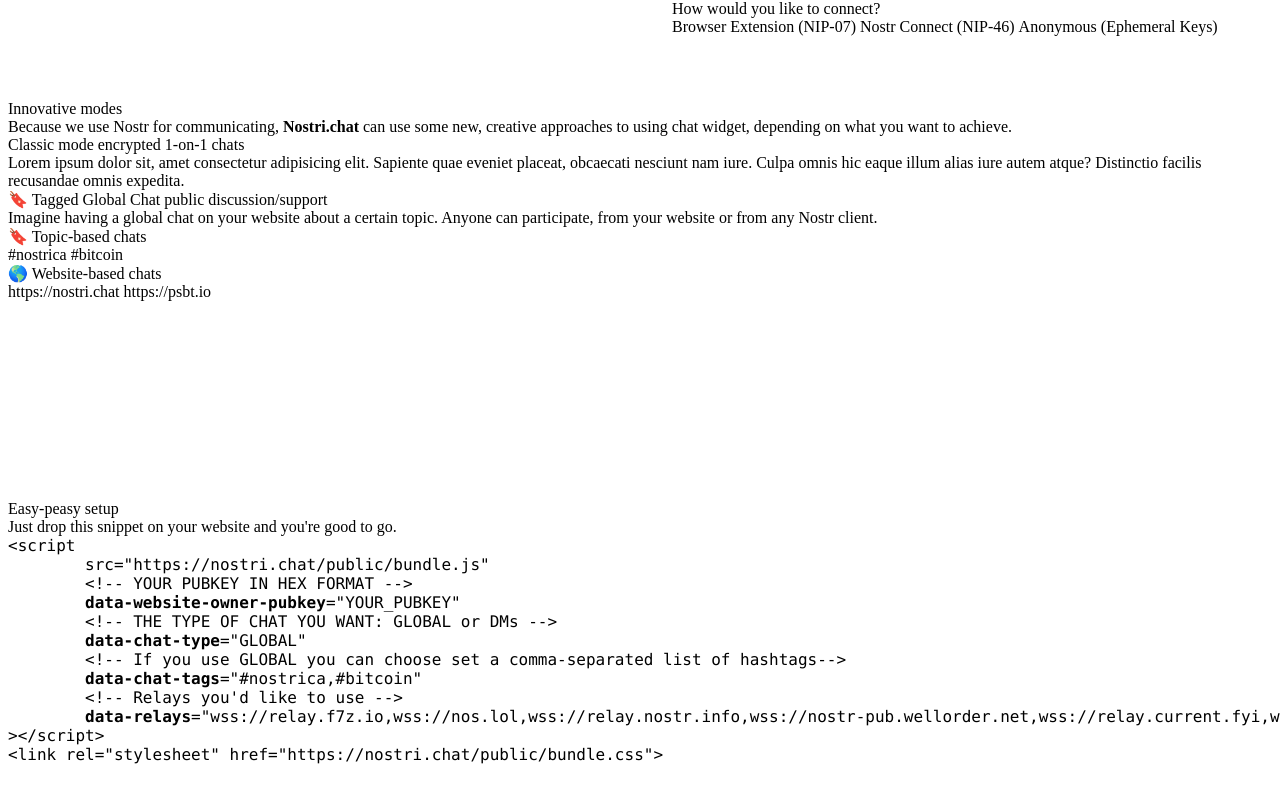
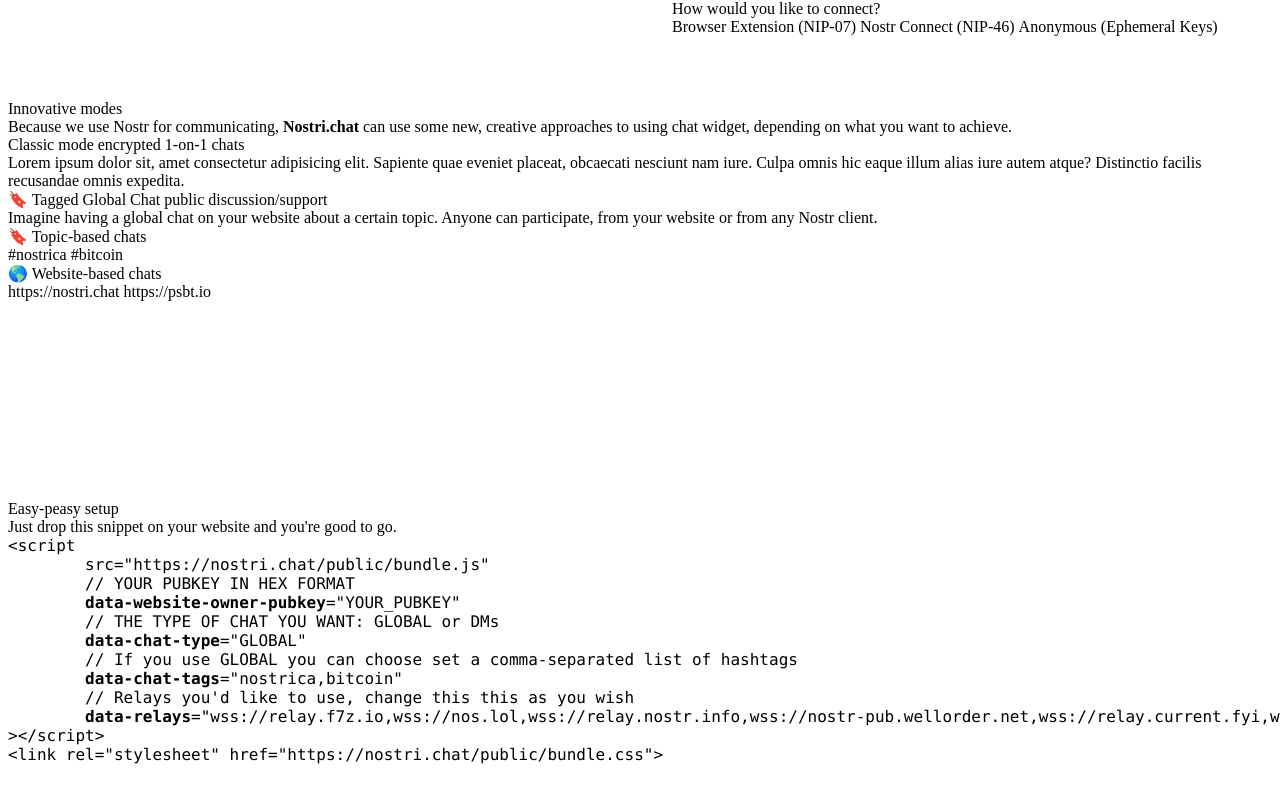
Before and after one commit to pablof7z/nostr-chat-widget, a SvelteKit app: page / in a window 1280 px wide. Shown: the part 472-1274 px from the top of the page. Built offline with nearby package versions, Linux system fonts and the light colour scheme.

Commit message:
fix instructions

```diff
--- a/package.json
+++ b/package.json
@@ -1,6 +1,6 @@
 {
 	"name": "nostri.chat",
-	"version": "0.0.1",
+	"version": "0.1.1",
 	"scripts": {
 		"dev": "vite dev",
 		"build": "svelte-kit sync && svelte-package",
--- a/src/routes/+page.svelte
+++ b/src/routes/+page.svelte
@@ -5,7 +5,7 @@
 	let chatStarted;
 	let chatType = 'GLOBAL';
 	let websiteOwnerPubkey = 'fa984bd7dbb282f07e16e7ae87b26a2a7b9b90b7246a44771f0cf5ae58018f52';
-	let chatTags = ['nostrica'];
+	let chatTags = ['bitcoin'];
 	let chatReferenceTags = [];
 	const relays = [
 		'wss://relay.f7z.io',
@@ -24,7 +24,7 @@
 </script>
 
 <svelte:head>
-	<title>Nostri.chat -- A NOSTR chat widget you control</title>
+	<title>Nostri.chat / A NOSTR chat widget you control</title>
 	<meta property="og:url" content="https://nostri.chat/">
 	<meta name="description" content="A chat widget you own, powered by nostr" />
     <meta property="og:description" content="A chat widget you own, powered by nostr" />
@@ -264,13 +264,13 @@
 			">
 &lt;script
 	src="https://nostri.chat/public/bundle.js"
-	<span class="text-green-600">&lt;!-- YOUR PUBKEY IN HEX FORMAT --&gt;</span>
+	<span class="text-green-600">// YOUR PUBKEY IN HEX FORMAT</span>
 	<b>data-website-owner-pubkey</b>="<span class="text-orange-500">YOUR_PUBKEY"</span>
-	<span class="text-green-600">&lt;!-- THE TYPE OF CHAT YOU WANT: GLOBAL or DMs --&gt;</span>
+	<span class="text-green-600">// THE TYPE OF CHAT YOU WANT: GLOBAL or DMs</span>
 	<b>data-chat-type</b>="<span class="text-orange-500">GLOBAL" </span>
-	<span class="text-green-600">&lt;!-- If you use GLOBAL you can choose set a comma-separated list of hashtags--&gt;</span>
-	<b>data-chat-tags</b>="<span class="text-orange-500">#nostrica,#bitcoin"</span>
-	<span class="text-green-600">&lt;!-- Relays you'd like to use --&gt;</span>
+	<span class="text-green-600">// If you use GLOBAL you can choose set a comma-separated list of hashtags</span>
+	<b>data-chat-tags</b>="<span class="text-orange-500">nostrica,bitcoin"</span>
+	<span class="text-green-600">// Relays you'd like to use, change this this as you wish</span>
 	<b>data-relays</b>="<span class="text-orange-500">wss://relay.f7z.io,wss://nos.lol,wss://relay.nostr.info,wss://nostr-pub.wellorder.net,wss://relay.current.fyi,wss://relay.nostr.band"</span>
 &gt;&lt;/script&gt;
 &lt;link rel="stylesheet" href="https://nostri.chat/public/bundle.css"&gt;</pre>
```
Also changed, not shown: demo.html (added, +18 -0 lines), 1 other file (tests, documents, lock files or other folders).
